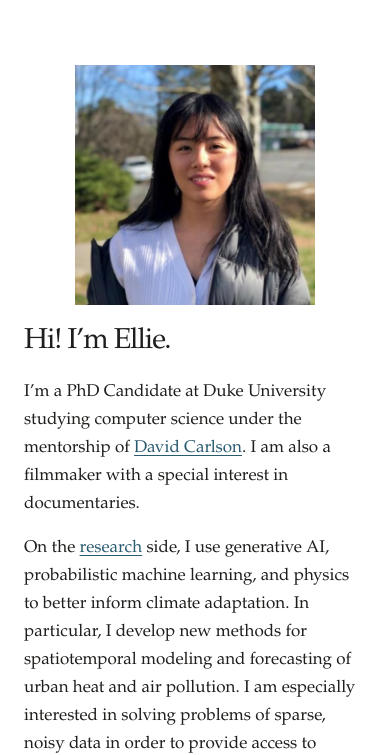
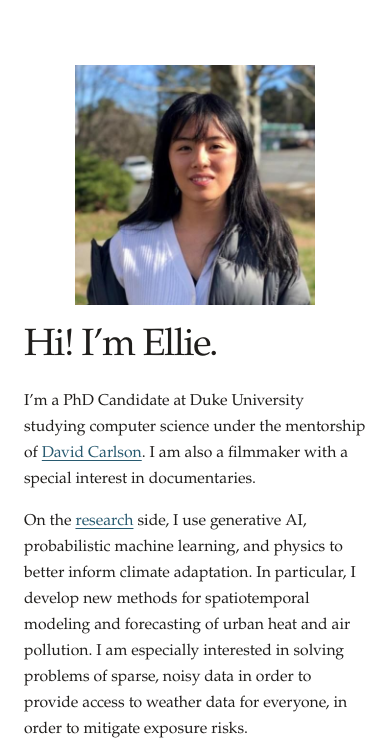
Before and after one commit to elliekkim/elliekkim.github.io, a plain HTML site: page docs/index.html in a window 390 px wide. Shown: the part 107-862 px from the top of the page. Drawn offline with Linux system fonts and the light colour scheme; a web font is replaced by a local one.

Commit message:
Publish updated website

```diff
--- a/docs/assets/main.css
+++ b/docs/assets/main.css
@@ -122,7 +122,7 @@ a:focus {
 .hero h1 {
   grid-area: greeting;
   margin: 0;
-  font-size: clamp(1.8rem, 3.4vw, 2.65rem);
+  font-size: clamp(2.375rem, 2.25rem + 0.5vw, 2.65rem);
   font-weight: 400;
   line-height: 1.1;
   letter-spacing: -0.035em;
@@ -135,7 +135,7 @@ a:focus {
 
 .hero-blurb p {
   margin: 0 0 1rem;
-  font-size: 1.0625rem;
+  font-size: clamp(0.984375rem, 0.94rem + 0.17vw, 1.0625rem);
 }
 
 .hero-blurb p:last-child {
--- a/docs/index.html
+++ b/docs/index.html
@@ -12,7 +12,7 @@
       <meta name="description" content="Ellie Kim is a filmmaker, writer, artist, and PhD candidate in computer science at Duke University." />
 
     <link rel="stylesheet" href="https://fonts.googleapis.com/css2?family=Baskervville:wght@400;600&amp;display=swap" />
-    <link rel="stylesheet" href="/assets/main.css?v=8d9c6d14" />
+    <link rel="stylesheet" href="/assets/main.css?v=dd507844" />
   </head>
   <body class="home-page">
     <header class="global-nav">
```
Also changed, not shown: docs/404.html (+1 -1 lines), docs/contact/index.html (+1 -1 lines), docs/films/index.html (+1 -1 lines), docs/research-projects/index.html (+1 -1 lines).
